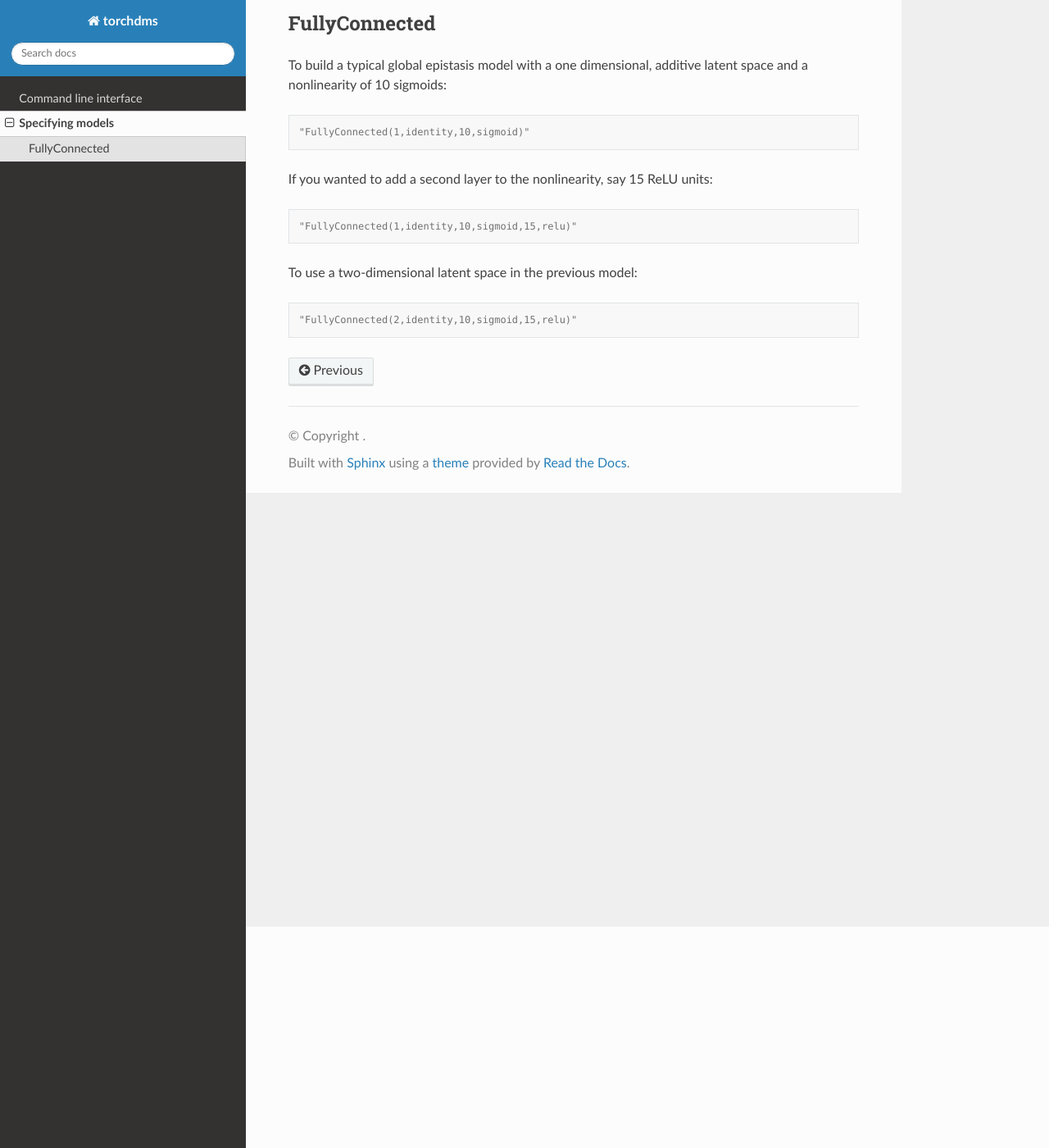
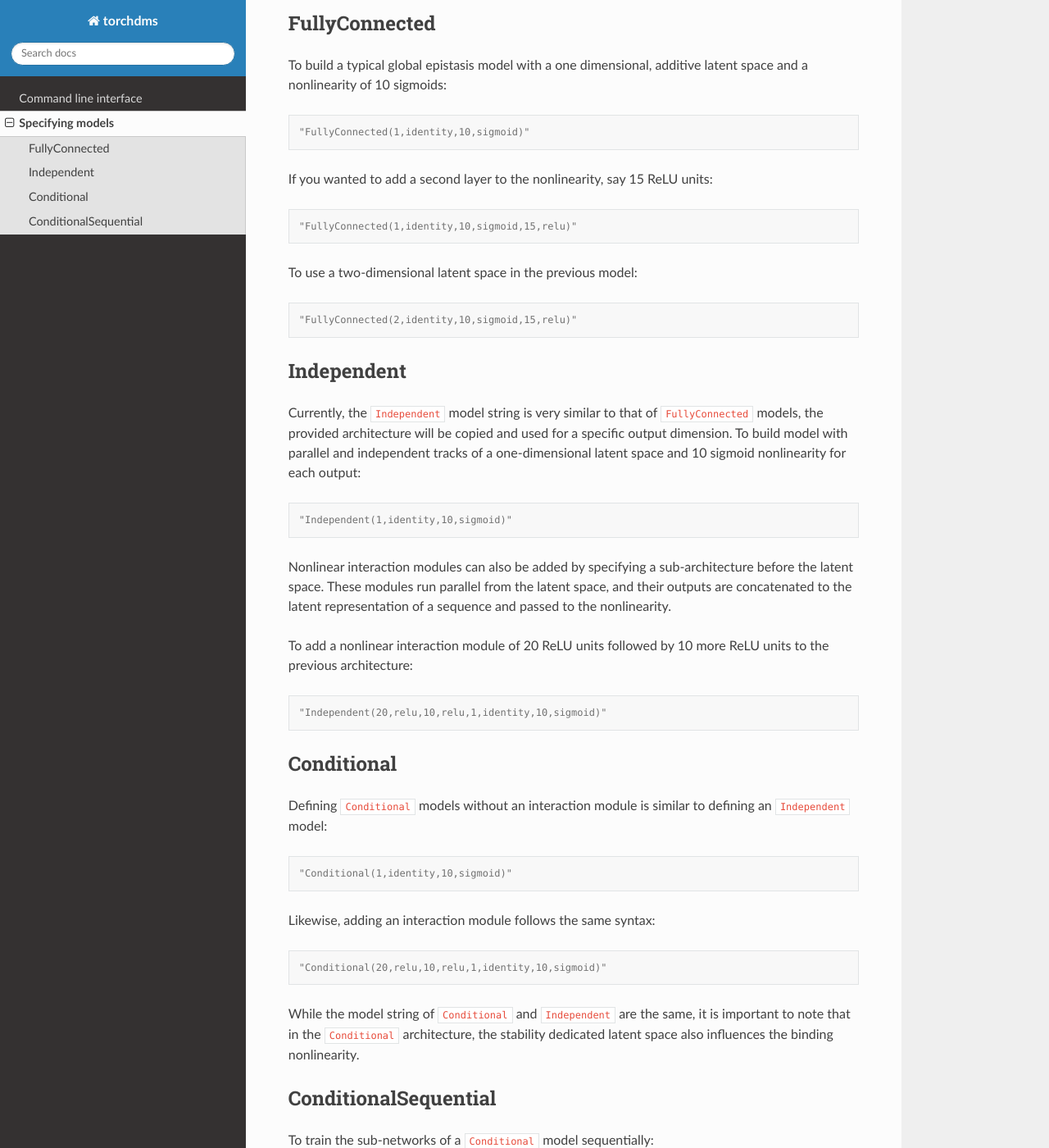
Before and after one commit to matsengrp/torchdms, a Sphinx documentation site: the page built from docs/source/model.rst, in a window 1280 px wide and 1400 px high, scrolled down 270 px. Shown: the whole window at 82% size. Built offline with Sphinx 7.4.7 and the Read the Docs theme 2.0.0, drawn with Linux system fonts in a browser that asks for light colours; some of the changed text lies outside the part shown.

Commit message:
adding other model strings

```diff
--- a/docs/source/model.rst
+++ b/docs/source/model.rst
@@ -25,3 +25,56 @@ To use a two-dimensional latent space in the previous model:
 .. code-block:: console
 
     "FullyConnected(2,identity,10,sigmoid,15,relu)"
+
+
+Independent
+------------
+
+Currently, the ``Independent`` model string is very similar to that of ``FullyConnected`` models, the provided architecture will be copied and used for a specific output dimension.
+To build model with parallel and independent tracks of a one-dimensional latent space and 10 sigmoid nonlinearity for each output:
+
+.. code-block:: console
+
+    "Independent(1,identity,10,sigmoid)"
+
+Nonlinear interaction modules can also be added by specifying a sub-architecture before the latent space.
+These modules run parallel from the latent space, and their outputs are concatenated to the latent representation of a sequence and passed to the nonlinearity.
+
+To add a nonlinear interaction module of 20 ReLU units followed by 10 more ReLU units to the previous architecture:
+
+.. code-block:: console
+
+    "Independent(20,relu,10,relu,1,identity,10,sigmoid)"
+
+Conditional
+------------
+
+Defining ``Conditional`` models without an interaction module is similar to defining an ``Independent`` model:
+
+.. code-block:: console
+
+    "Conditional(1,identity,10,sigmoid)"
+
+Likewise, adding an interaction module follows the same syntax:
+
+.. code-block:: console
+
+    "Conditional(20,relu,10,relu,1,identity,10,sigmoid)"
+
+While the model string of ``Conditional`` and ``Independent`` are the same, it is important to note that in the ``Conditional`` architecture, the stability dedicated latent space also influences the binding nonlinearity.
+
+
+ConditionalSequential
+----------------------
+
+To train the sub-networks of a ``Conditional`` model sequentially:
+
+.. code-block:: console
+
+    "ConditionalSequential(1,identity,10,sigmoid)"
+
+And with nonlinear interaction modules:
+
+.. code-block:: console
+
+    "ConditionalSequential(20,relu,10,relu,1,identity,10,sigmoid)"
```
